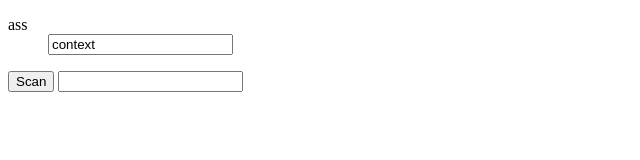
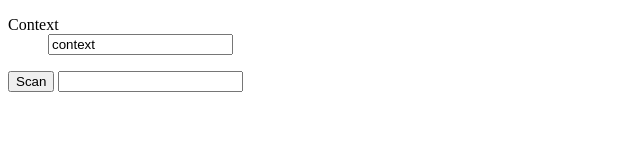
Before and after one commit to jagui/WebIntegrationPoc, a plain HTML site: page Caller/Index.htm in a window 1280 px wide. Shown: the full height of the page, 0-640 px from the left. Drawn offline with Linux system fonts and the light colour scheme.

Commit message:
fixed label

```diff
--- a/Caller/Index.htm
+++ b/Caller/Index.htm
@@ -7,7 +7,7 @@
 </head>
 <body>
     <dl>
-        <dt>ass</dt>
+        <dt>Context</dt>
         <dd>
             <input id="Context" type="text" value="context"/></dd>
     </dl>
```
